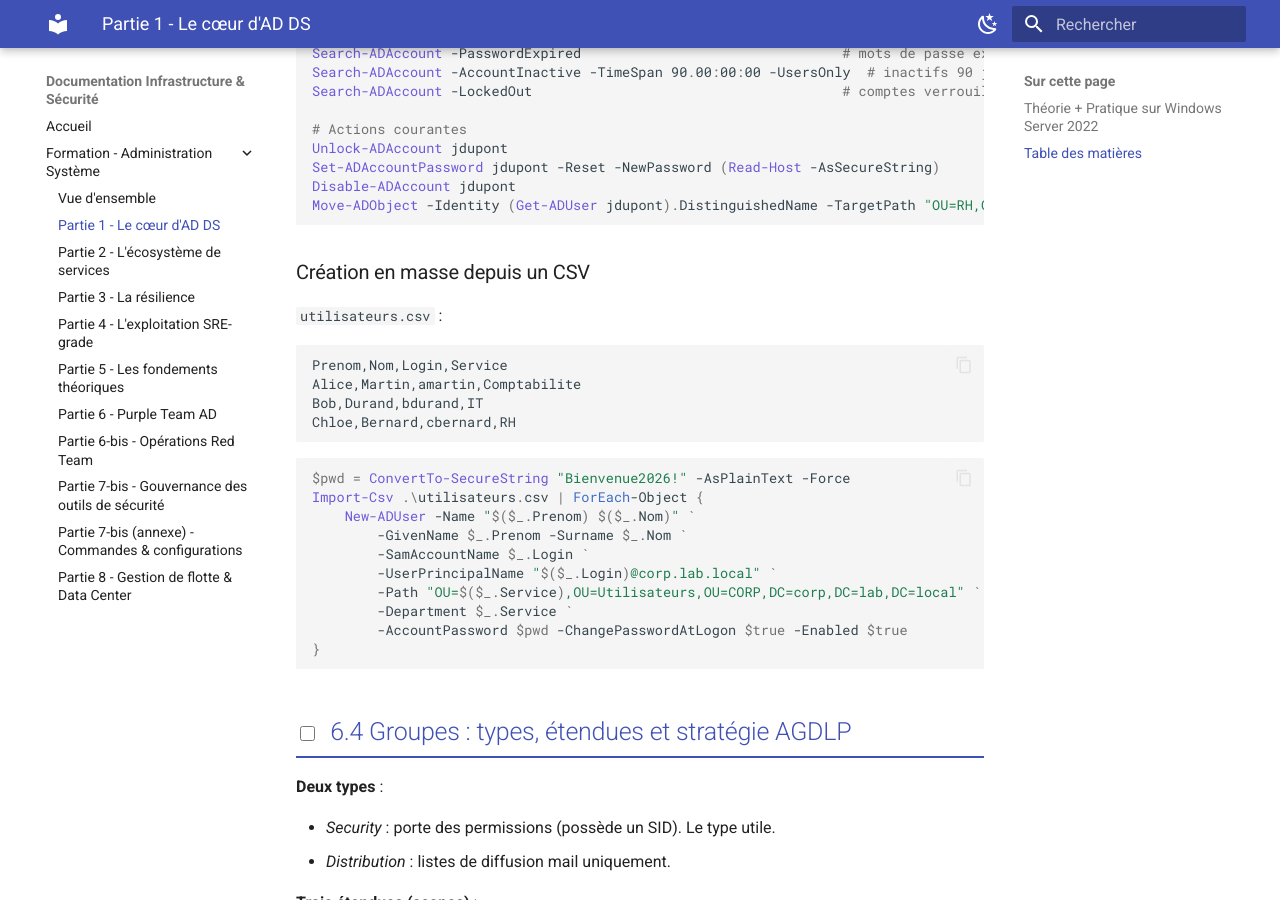
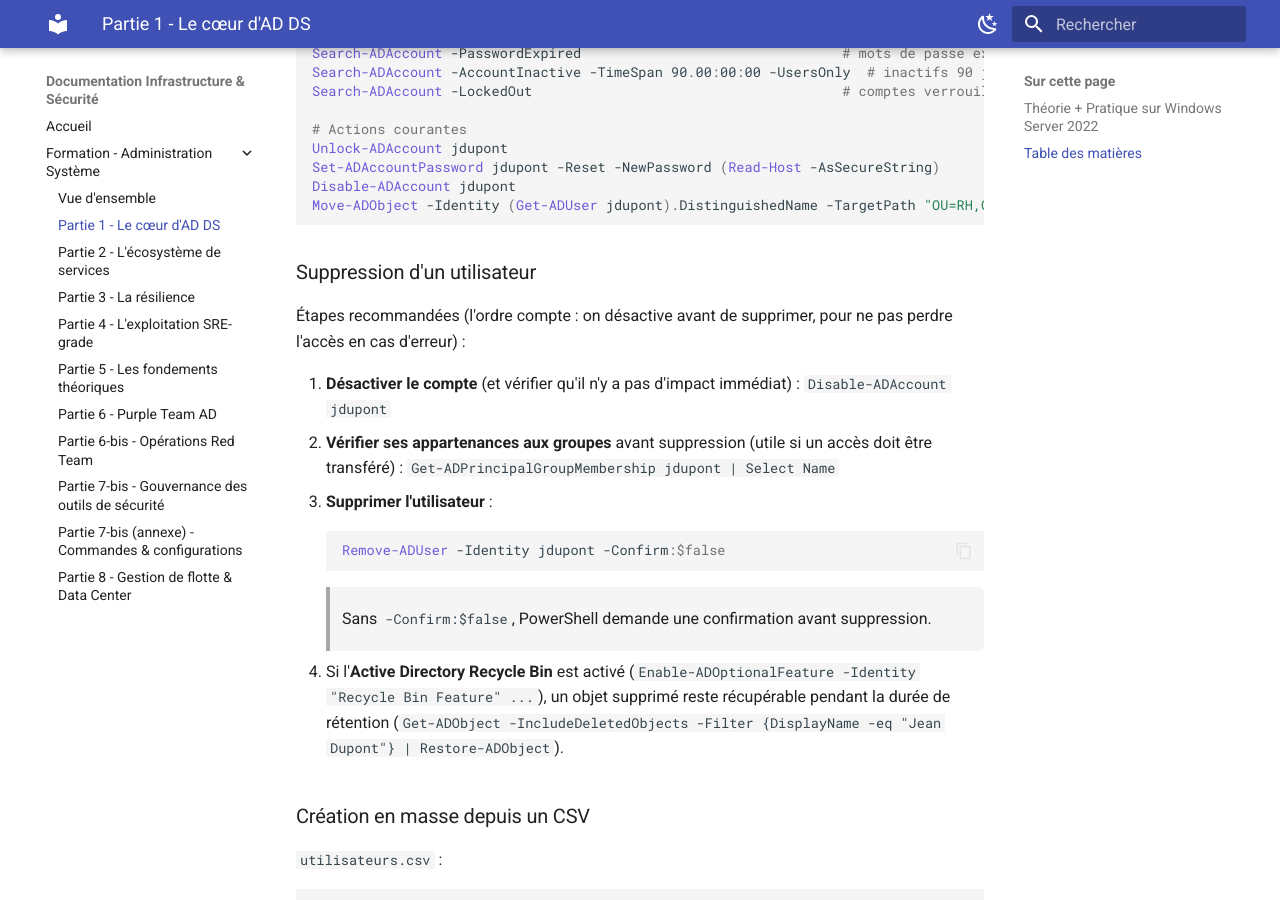
Before and after one commit to andrihan/Active-Directory, an MkDocs documentation site: the page built from docs/01-fondations.md, in a window 1280 px wide and 900 px high, scrolled down 12335 px. Built offline with MkDocs 1.6.1 and Material for MkDocs 9.7.7, drawn with Linux system fonts in a browser that asks for light colours.

Commit message:
docs: détailler la suppression d'un utilisateur AD

````diff
--- a/docs/01-fondations.md
+++ b/docs/01-fondations.md
@@ -403,6 +403,20 @@ Set-ADAccountPassword jdupont -Reset -NewPassword (Read-Host -AsSecureString)
 Disable-ADAccount jdupont
 Move-ADObject -Identity (Get-ADUser jdupont).DistinguishedName -TargetPath "OU=RH,OU=Utilisateurs,OU=CORP,DC=corp,DC=lab,DC=local"
 ```
+
+### Suppression d'un utilisateur
+
+Étapes recommandées (l'ordre compte : on désactive avant de supprimer, pour ne pas perdre l'accès en cas d'erreur) :
+
+1. **Désactiver le compte** (et vérifier qu'il n'y a pas d'impact immédiat) : `Disable-ADAccount jdupont`
+2. **Vérifier ses appartenances aux groupes** avant suppression (utile si un accès doit être transféré) : `Get-ADPrincipalGroupMembership jdupont | Select Name`
+3. **Supprimer l'utilisateur** :
+```powershell
+Remove-ADUser -Identity jdupont -Confirm:$false
+```
+> Sans `-Confirm:$false`, PowerShell demande une confirmation avant suppression.
+
+- Si l'**Active Directory Recycle Bin** est activé (`Enable-ADOptionalFeature -Identity "Recycle Bin Feature" ...`), un objet supprimé reste récupérable pendant la durée de rétention (`Get-ADObject -IncludeDeletedObjects -Filter {DisplayName -eq "Jean Dupont"} | Restore-ADObject`).
 
 ### Création en masse depuis un CSV
 
````
